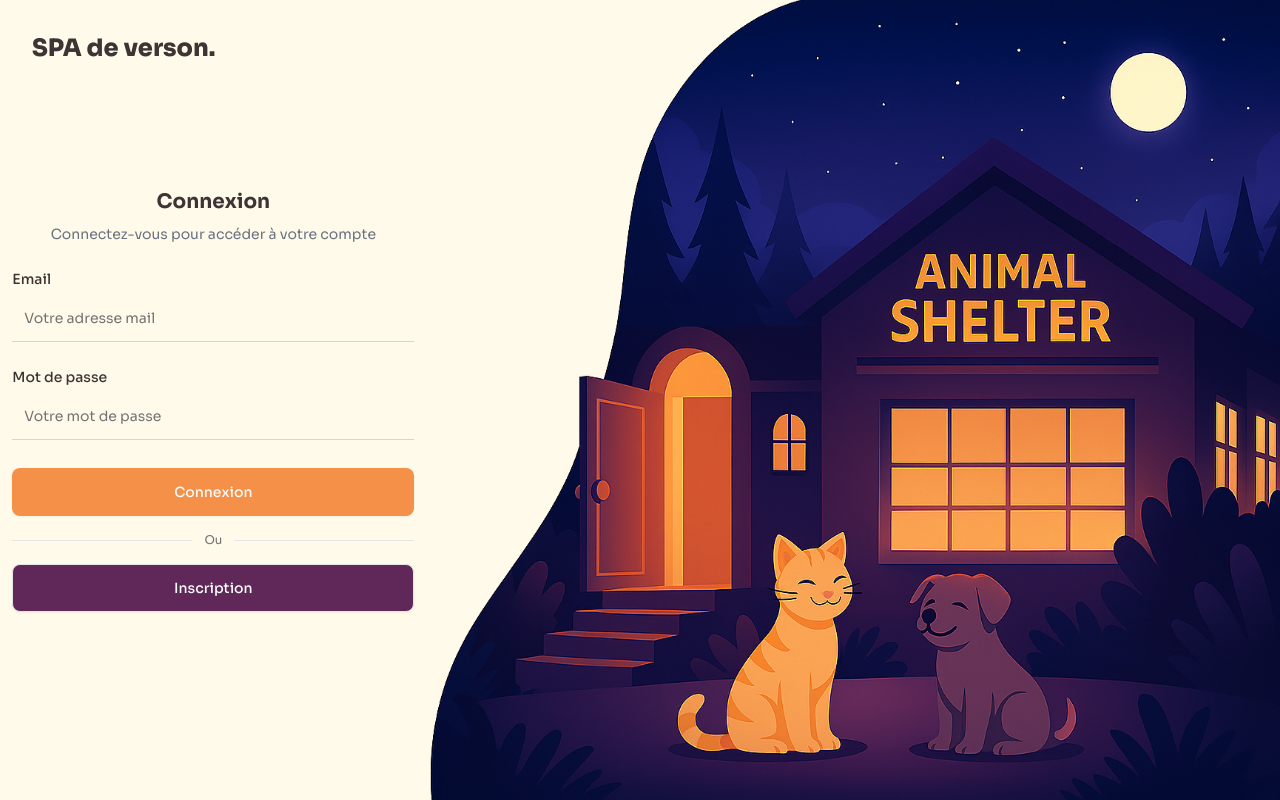
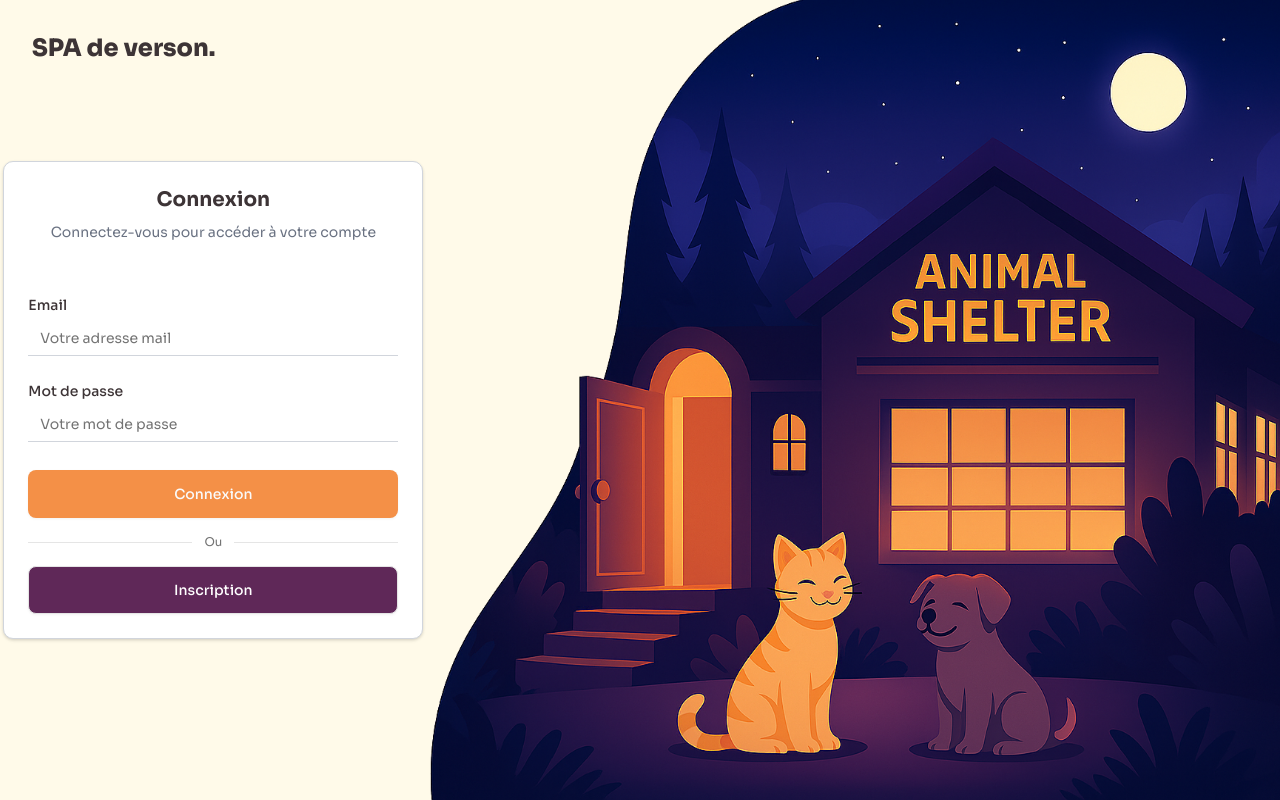
Before and after one commit to Maxime-hnh/pets-adoption, a Next.js app in the folder client/: page /auth/login in a window 1280 px wide. Built offline with nearby package versions, Linux system fonts and the light colour scheme.

Commit message:
make signinform responsive

```diff
--- a/client/src/_components/forms/SignInForm.tsx
+++ b/client/src/_components/forms/SignInForm.tsx
@@ -59,9 +59,9 @@ export default function SignInForm() {
   return (
 
     <Form {...form}>
-      <div className="p-6 w-[450px]">
+      <div className="p-6 w-dvw sm:bg-white sm:border sm:border-gray-300 sm:rounded-lg sm:shadow-md sm:w-[450px] xl:w-[420px] 2xl:w-[450px]">
         <form onSubmit={form.handleSubmit(onSubmit)} className="space-y-5 flex flex-col items-center justify-center gap-2">
-          <div className="flex flex-col items-center justify-center gap-2">
+          <div className="flex flex-col items-center justify-center gap-2 mb-12">
             <h1 className="text-xl font-bold">Connexion</h1>
             <p className="text-sm text-gray-500">Connectez-vous pour accéder à votre compte</p>
           </div>
@@ -74,7 +74,7 @@ export default function SignInForm() {
                 <FormControl>
                   <Input
                     placeholder="Votre adresse mail"
-                    className="h-12 !bg-[#fffae9] border-0 border-b border-gray-300 shadow-none rounded-none focus-visible:ring-0"
+                    className="!bg-[#fffae9] border-0 border-b border-gray-300 shadow-none rounded-none focus-visible:ring-0 sm:!bg-white"
                     {...field}
                   />
                 </FormControl>
@@ -91,7 +91,7 @@ export default function SignInForm() {
                 <FormControl>
                   <Input
                     placeholder="Votre mot de passe"
-                    className="h-12 !bg-[#fffae9] border-0 border-b border-gray-300 shadow-none rounded-none focus-visible:ring-0"
+                    className="!bg-[#fffae9] border-0 border-b border-gray-300 shadow-none rounded-none focus-visible:ring-0 sm:!bg-white"
                     {...field}
                   />
                 </FormControl>
@@ -111,13 +111,13 @@ export default function SignInForm() {
         </div>
 
         <Button
-        type="button"
-        className="w-full h-12 !bg-[#5f2858] text-white"
-        variant="outline"
-        onClick={() => router.push('/auth/register')}
+          type="button"
+          className="w-full h-12 !bg-[#5f2858] text-white"
+          variant="outline"
+          onClick={() => router.push('/auth/register')}
         >
           Inscription
-          </Button>
+        </Button>
       </div>
 
     </Form>
--- a/client/src/app/(auth)/auth/login/page.tsx
+++ b/client/src/app/(auth)/auth/login/page.tsx
@@ -10,7 +10,7 @@ export default function AuthPage() {
   return (
     <QueryClientProvider client={queryClient}>
       <div className="grid grid-cols-12 h-full relative">
-        <div className="col-span-4 flex flex-col relative">
+        <div className="col-span-12 flex flex-col relative xl:col-span-4">
           <div className="p-8">
             <h1 className="text-2xl font-extrabold">SPA de verson.</h1>
           </div>
@@ -18,7 +18,7 @@ export default function AuthPage() {
             <SignInForm />
           </div>
         </div>
-        <div className="col-span-8 relative">
+        <div className="hidden relative xl:block xl:col-span-8">
           <Image
             src="/assets/auth/shelter.png"
             className="h-full w-full absolute top-0 right-0"
```
